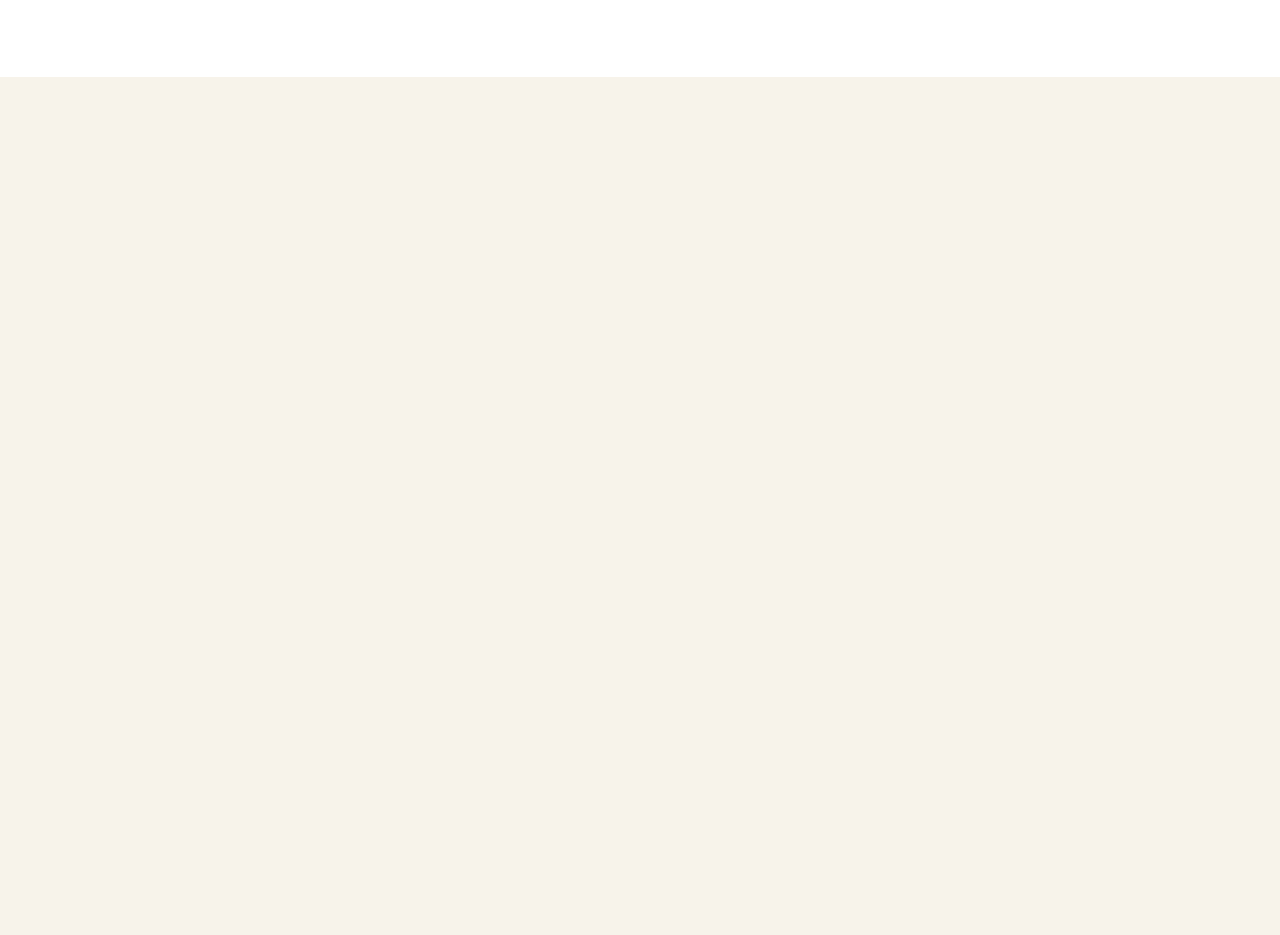
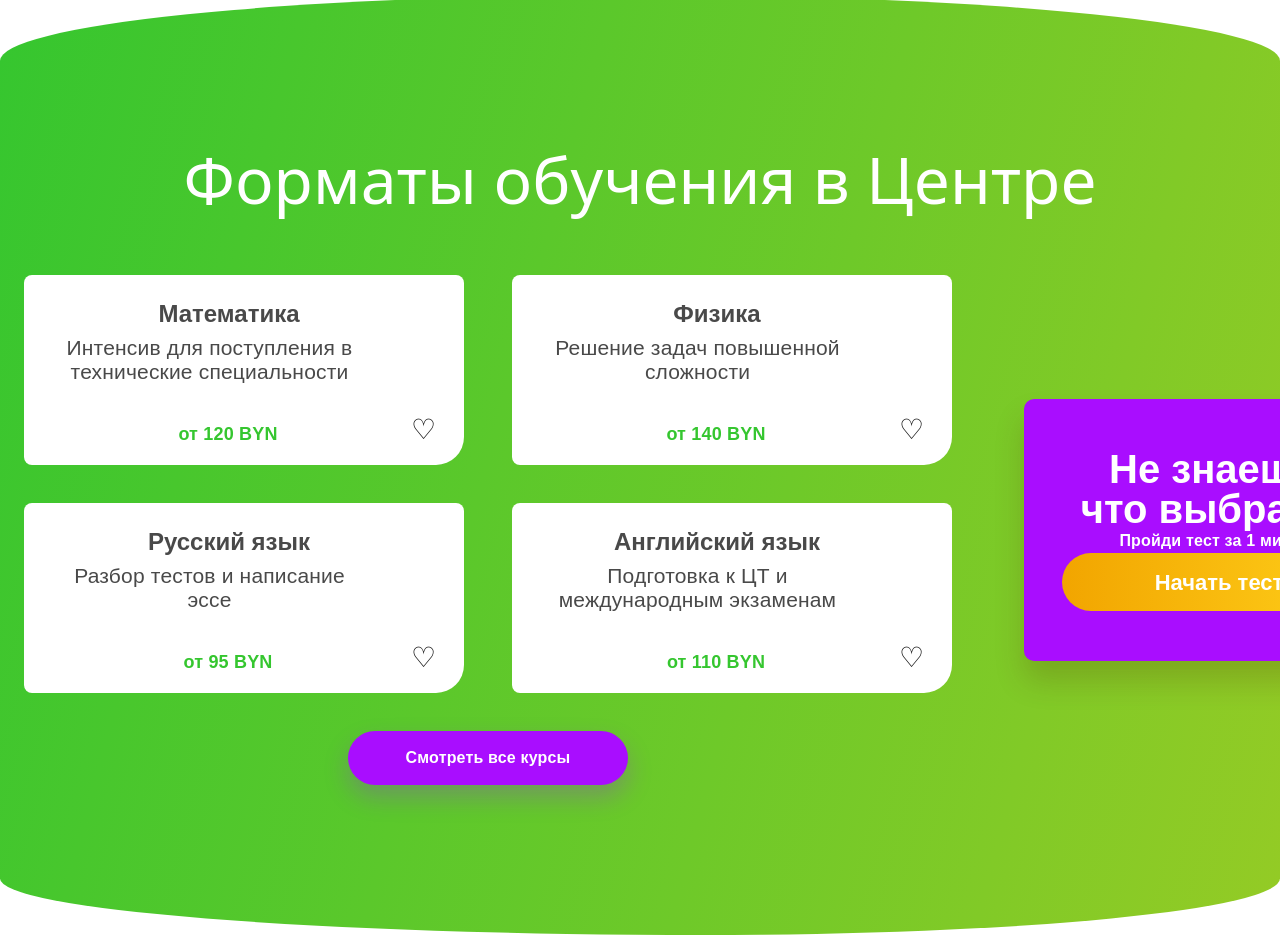
Before and after one commit to darina0000/logos-react-lab, a React (Vite) app: page / in a window 1280 px wide. Shown: the part 2918-3853 px from the top of the page. Before the commit the page ends 2995 px from the top, so only its background shows below. Built offline with nearby package versions, Linux system fonts and the light colour scheme.

Commit message:
Add Hero, Stats, Parents and Courses components

```diff
--- a/src/App.jsx
+++ b/src/App.jsx
@@ -2,6 +2,7 @@ import Header from './components/Header'
 import Hero from './components/Hero'
 import Stats from './components/Stats'
 import Parents from './components/Parents'
+import Courses from './components/Courses'
 
 const App = () => {
   return (
@@ -10,6 +11,7 @@ const App = () => {
       <Hero />
       <Stats />
       <Parents />
+      <Courses />
     </div>
   )
 }
--- /dev/null
+++ b/src/components/Courses.jsx
@@ -0,0 +1,59 @@
+const Courses = () => {
+  return (
+    <section className="ref-band ref-courses" id="courses">
+
+      <span className="ref-ring ref-ring--purple ref-ring--course-left"></span>
+      <span className="ref-ring ref-ring--purple ref-ring--course-right"></span>
+
+      <div className="ref-container">
+
+        <h2>Форматы обучения в Центре</h2>
+
+        <div className="ref-courses__grid">
+
+          <div className="ref-course-list">
+
+            <article>
+              <h3>Математика</h3>
+              <p>Интенсив для поступления в технические специальности</p>
+              <strong>от 120 BYN</strong>
+              <button className="favorite-btn" type="button" aria-label="Добавить в избранное">♡</button>
+            </article>
+
+            <article>
+              <h3>Физика</h3>
+              <p>Решение задач повышенной сложности</p>
+              <strong>от 140 BYN</strong>
+              <button className="favorite-btn" type="button" aria-label="Добавить в избранное">♡</button>
+            </article>
+
+            <article>
+              <h3>Русский язык</h3>
+              <p>Разбор тестов и написание эссе</p>
+              <strong>от 95 BYN</strong>
+              <button className="favorite-btn" type="button" aria-label="Добавить в избранное">♡</button>
+            </article>
+
+            <article>
+              <h3>Английский язык</h3>
+              <p>Подготовка к ЦТ и международным экзаменам</p>
+              <strong>от 110 BYN</strong>
+              <button className="favorite-btn" type="button" aria-label="Добавить в избранное">♡</button>
+            </article>
+
+            <a className="ref-button" href="courses.html">Смотреть все курсы</a>
+          </div>
+
+          <aside className="ref-test-card">
+            <h3>Не знаешь,<br />что выбрать?</h3>
+            <p>Пройди тест за 1 минуту</p>
+            <button type="button">Начать тест</button>
+          </aside>
+
+        </div>
+      </div>
+    </section>
+  )
+}
+
+export default Courses
```
